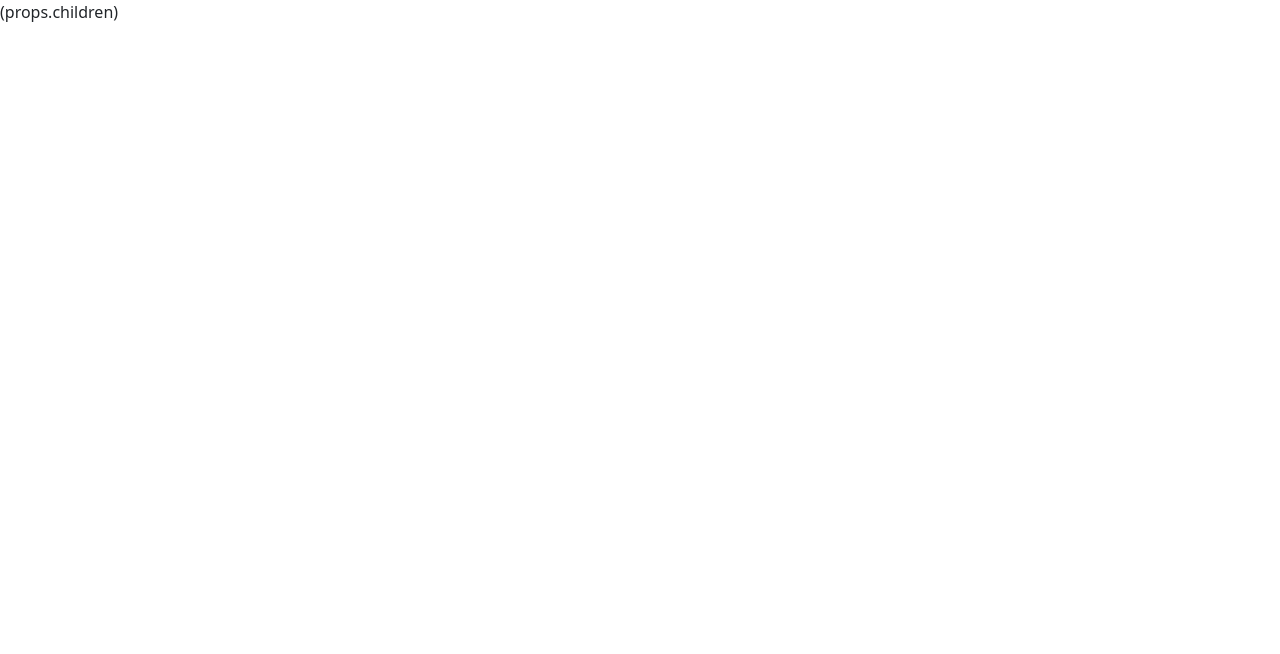
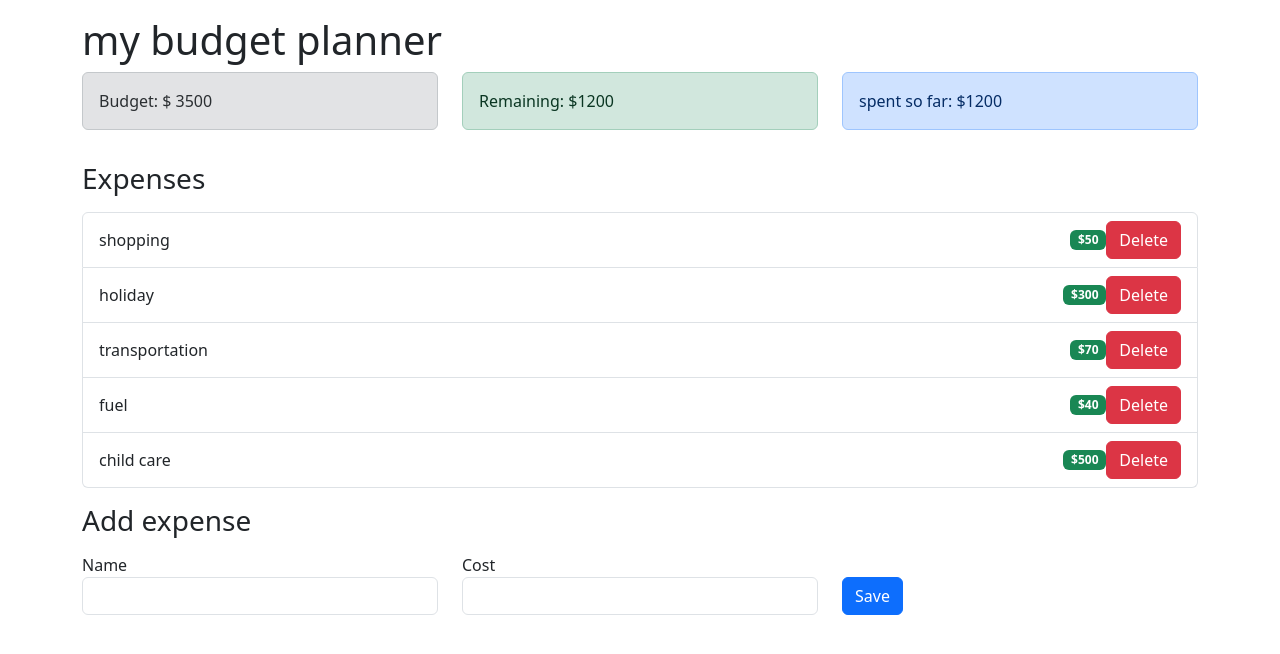
Before and after one commit to LuisDani07/organizador-de-presupuesto, a React (Vite) app: page / in a window 1280 px wide. Shown: the top 654 px of the page. Built offline with nearby package versions, Linux system fonts and the light colour scheme.

Commit message:
pasando datos del context ap al budget

```diff
--- a/src/components/Budget.jsx
+++ b/src/components/Budget.jsx
@@ -1,9 +1,11 @@
-
+import { useContext } from 'react';
+import {AppContext} from '../context/AppContext';
 
 function Budget() {
+  const {budget}=useContext(AppContext)
   return (
     <div className="alert alert-secondary">
-        <span>Budget: $ 200</span>
+        <span>Budget: $ {budget}</span>
     </div>
   )
 }
--- a/src/context/AppContext.jsx
+++ b/src/context/AppContext.jsx
@@ -8,7 +8,7 @@
 }
 
 const initialState={
-    budget:2000,
+    budget:3500,
     expenses:[
         {  id:12, name:"shopping" ,cost:40 },
         {  id:13, name:"holiday" ,cost:400 }
@@ -19,13 +19,13 @@
 
 export const AppProvider=(props)=>{
     const [state, dispatch]=useReducer(AppReducer,initialState);
-    return<AppContext.Provider value={{
+    return(<AppContext.Provider value={{
         budget:state.budget,
         expenses:state.expenses,
-        dispatch
+        dispatch,
     }}>
-        (props.children)
+        {props.children}
     </AppContext.Provider>
-
+    );
 
 }
```
